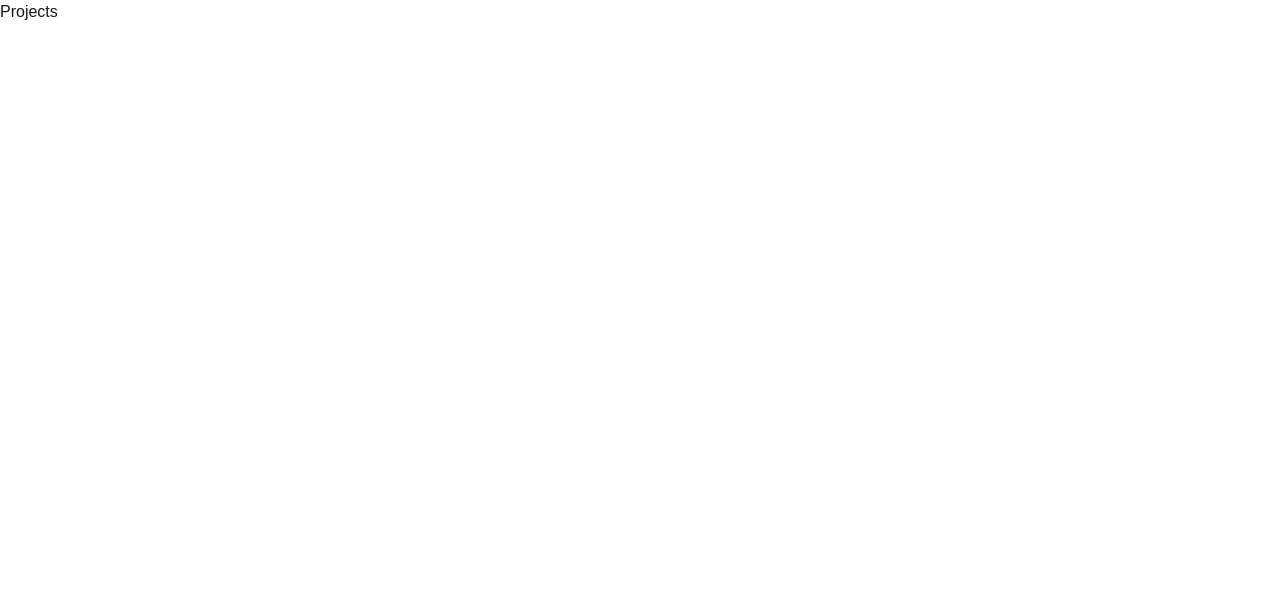
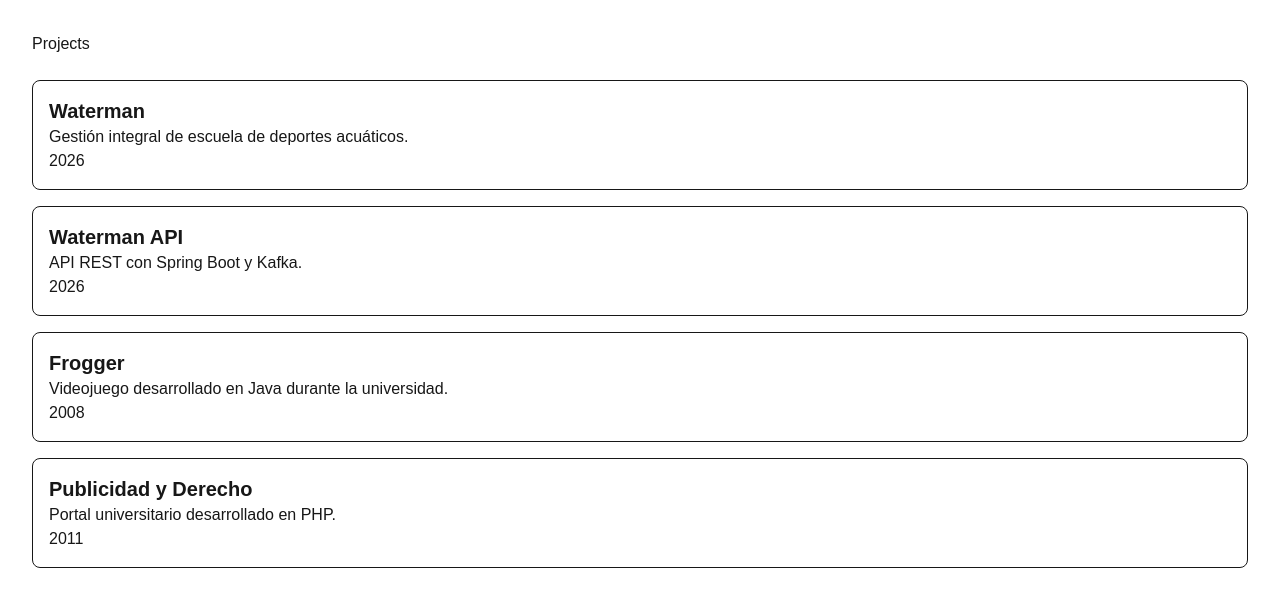
Before and after one commit to josinhoka/jclorente-dev, a Next.js app: page /projects in a window 1280 px wide. Shown: the top 606 px of the page. Built offline with nearby package versions, Linux system fonts and the light colour scheme.

Commit message:
Dynamic routes for projects

```diff
--- /dev/null
+++ b/app/projects/[slug]/page.tsx
@@ -0,0 +1,73 @@
+import { projects } from "@/data/projects";
+import { notFound } from "next/navigation";
+
+interface ProjectPageProps {
+  params: Promise<{ slug: string }>;
+}
+
+export async function generateStaticParams() {
+  return projects.map((project) => ({
+    slug: project.slug,
+  }));
+}
+
+export default async function ProjectDetailPage({ params }: ProjectPageProps) {
+  const { slug } = await params;
+
+  // Buscamos el proyecto por su slug
+  const project = projects.find((p) => p.slug === slug);
+
+  if (!project) {
+    notFound();
+  }
+
+  return (
+    <main style={{ maxWidth: "800px", margin: "0 auto", padding: "2rem", fontFamily: "system-ui, sans-serif" }}>
+      <header style={{ marginBottom: "2rem" }}>
+        <a href="/projects" style={{ color: "#0070f3", textDecoration: "none", fontSize: "0.9rem" }}>
+          ← Volver a proyectos
+        </a>
+
+        <div style={{ display: "flex", alignItems: "center", gap: "1rem", marginTop: "1rem" }}>
+          <h1 style={{ fontSize: "2.5rem", margin: 0 }}>{project.title}</h1>
+          <span style={{ color: "#666", fontSize: "1.2rem", fontWeight: "300" }}>({project.year})</span>
+          {project.featured && (
+            <span style={{ background: "#f59e0b", color: "#fff", padding: "0.2rem 0.5rem", borderRadius: "4px", fontSize: "0.8rem", fontWeight: "bold" }}>
+              Destacado
+            </span>
+          )}
+        </div>
+      </header>
+
+      <section style={{ marginBottom: "2rem" }}>
+        <p style={{ fontSize: "1.2rem", lineHeight: "1.6", color: "#333" }}>
+          {project.description}
+        </p>
+      </section>
+
+      <section style={{ marginBottom: "2rem" }}>
+        <h2 style={{ fontSize: "1.2rem", marginBottom: "0.5rem" }}>Tecnologías utilizadas:</h2>
+        <div style={{ display: "flex", flexWrap: "wrap", gap: "0.5rem" }}>
+          {project.technologies.map((tech) => (
+            <span key={tech} style={{ background: "#eee", padding: "0.3rem 0.6rem", borderRadius: "4px", fontSize: "0.9rem" }}>
+              {tech}
+            </span>
+          ))}
+        </div>
+      </section>
+
+      {project.github && (
+        <footer style={{ marginTop: "3rem", paddingTop: "1rem", borderTop: "1px solid #eaeaea" }}>
+          <a
+            href={project.github}
+            target="_blank"
+            rel="noopener noreferrer"
+            style={{ display: "inline-block", background: "#24292e", color: "#fff", padding: "0.5rem 1rem", borderRadius: "6px", textDecoration: "none", fontWeight: "500" }}
+          >
+            Ver código en GitHub
+          </a>
+        </footer>
+      )}
+    </main>
+  );
+}
--- a/app/projects/page.tsx
+++ b/app/projects/page.tsx
@@ -1,9 +1,33 @@
 import SectionTitle from "@/components/ui/SectionTitle";
+import ProjectCard from "@/components/projects/ProjectCard";
+
+// 1. Importamos el componente Link oficial de Next.js
+import Link from "next/link";
+
+import { projects } from "@/data/projects";
 
 export default function ProjectsPage() {
     return (
-    <main>
+     <main className="p-8">
+
       <SectionTitle title="Projects" />
+
+      <div className="mt-6 space-y-4">
+
+        {projects.map((project) => (
+
+          // 2. Movemos el 'key' al elemento raíz y cambiamos <a> por <Link>
+          <Link
+            key={project.slug}
+            href={`/projects/${project.slug}`}
+            className="block" // Opcional: hace que todo el espacio de la tarjeta sea cliqueable
+          >
+            <ProjectCard project={project} />
+          </Link>
+        ))}
+
+      </div>
+
     </main>
   );
 }
--- /dev/null
+++ b/components/projects/ProjectCard.tsx
@@ -0,0 +1,27 @@
+import { Project } from "@/types/project";
+
+interface ProjectCardProps {
+  project: Project;
+}
+
+export default function ProjectCard({
+  project,
+}: ProjectCardProps) {
+  return (
+    <div className="border rounded-lg p-4">
+
+      <h3 className="text-xl font-bold">
+        {project.title}
+      </h3>
+
+      <p>
+        {project.description}
+      </p>
+
+      <p>
+        {project.year}
+      </p>
+
+    </div>
+  );
+}
--- a/data/projects.ts
+++ b/data/projects.ts
@@ -1 +1,62 @@
-export const projects = [];
+import { Project } from "@/types/project";
+
+export const projects: Project[] = [
+  {
+    slug: "waterman",
+    title: "Waterman",
+    description:
+      "Gestión integral de escuela de deportes acuáticos.",
+    technologies: [
+      "Laravel",
+      "PHP",
+      "MySQL",
+      "Bootstrap"
+    ],
+    featured: true,
+    year: "2026",
+    github: ""
+  },
+
+  {
+    slug: "waterman-api",
+    title: "Waterman API",
+    description:
+      "API REST con Spring Boot y Kafka.",
+    technologies: [
+      "Java",
+      "Spring Boot",
+      "Kafka"
+    ],
+    featured: true,
+    year: "2026",
+    github:
+      "https://github.com/josinhoka/waterman-api"
+  },
+
+  {
+    slug: "frogger",
+    title: "Frogger",
+    description:
+      "Videojuego desarrollado en Java durante la universidad.",
+    technologies: [
+      "Java",
+      "Swing"
+    ],
+    featured: false,
+    year: "2008"
+  },
+
+  {
+    slug: "publicidad-derecho",
+    title: "Publicidad y Derecho",
+    description:
+      "Portal universitario desarrollado en PHP.",
+    technologies: [
+      "PHP",
+      "CodeIgniter",
+      "MySQL"
+    ],
+    featured: false,
+    year: "2011"
+  }
+];
```
